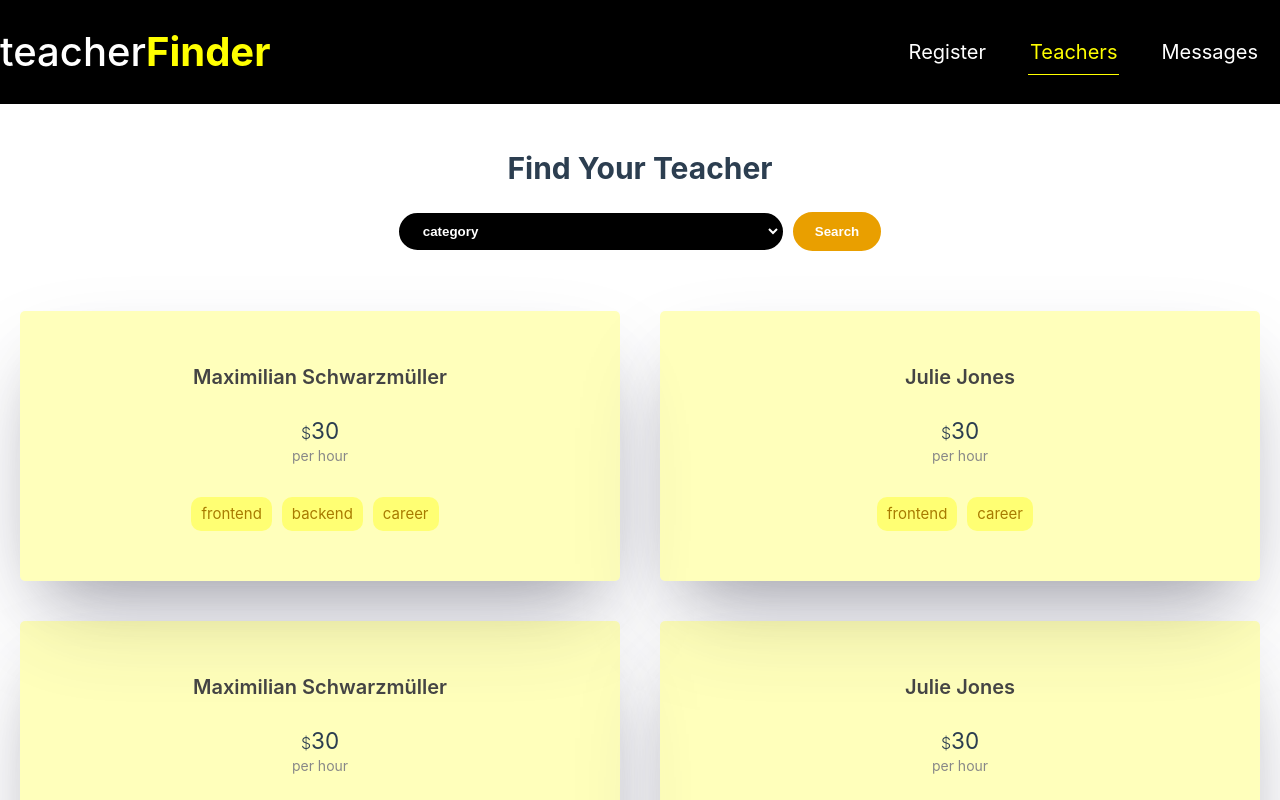
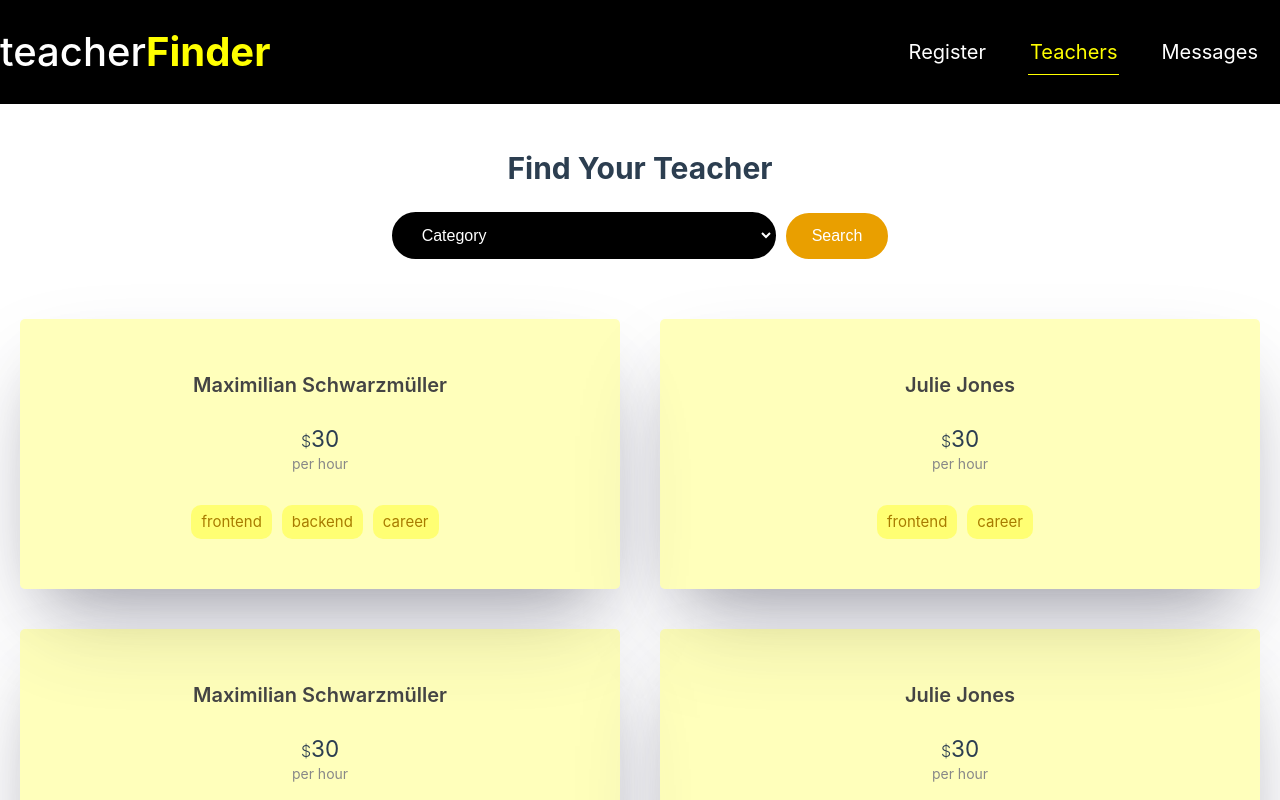
Before and after one commit to LucasMorettoRodrigues/findTeacher, a Vue app: page /teachers in a window 1280 px wide. Shown: the top 800 px of the page. Built offline with nearby package versions, Linux system fonts and the light colour scheme.

Commit message:
style filter

```diff
--- a/src/components/teachers/TeacherFilter.vue
+++ b/src/components/teachers/TeacherFilter.vue
@@ -2,13 +2,13 @@
     <h2>Find Your Teacher</h2>
     <div class="input-control">
         <select name="category" id="category" ref="category">
-            <option value="" disabled selected>category</option>
+            <option value="" disabled selected>Category</option>
             <option value="">Show All</option>
             <option value="frontend">Frontend</option>
             <option value="backend">Backend</option>
             <option value="career">Career</option>
         </select>
-            <BaseButton @click="$emit('category', this.$refs.category.value)">Search</BaseButton>
+            <BaseButton size="big" @click="$emit('category', this.$refs.category.value)">Search</BaseButton>
     </div>
 </template>
 
@@ -25,10 +25,11 @@ export default {
 <style scoped>
 select {
     cursor: pointer;
-    padding: 8px 18px;
-    border-radius: 20px;
+    padding: 12px 24px;
+    font-size: 16px;
+    border-radius: 24px;
     border: 2px solid black;
-    font-weight: 600;
+    font-weight: 500;
     white-space: nowrap;
     background-color: black;
     color: white;
--- a/src/components/ui/BaseButton.vue
+++ b/src/components/ui/BaseButton.vue
@@ -1,8 +1,8 @@
 <template>
-    <button v-if="!link" :class="mode">
+    <button v-if="!link" :class="[size, mode]">
         <slot></slot>
     </button>
-    <router-link v-else :to="to" :class="mode">
+    <router-link v-else :to="to" :class="[size, mode]">
         <slot></slot>
     </router-link>
 </template>
@@ -24,19 +24,35 @@ export default {
             type: String,
             required: false,
             default: 'fill'
+        },
+        size: {
+            type: String,
+            required: false,
+            default: 'small'
         }
     }
 }
 </script>
 
 <style scoped>
+
 button,
 a {
     cursor: pointer;
+    font-weight: 500;
+    white-space: nowrap;
+}
+button.small,
+a.small {
     padding: 10px 20px;
     border-radius: 20px;
-    font-weight: 600;
-    white-space: nowrap;
+}
+
+button.big,
+a.big {
+    padding: 12px 24px;
+    font-size: 16px;
+    border-radius: 24px;
 }
 
 button.fill,
@@ -57,7 +73,7 @@ a.outline {
     border: 2px solid rgb(233, 159, 0);
     color: rgb(233, 159, 0);
 }
-button.autline:hover,
+button.outline:hover,
 a.outline:hover {
     background-color: rgba(255, 174, 0, 0.178);
 }
```
